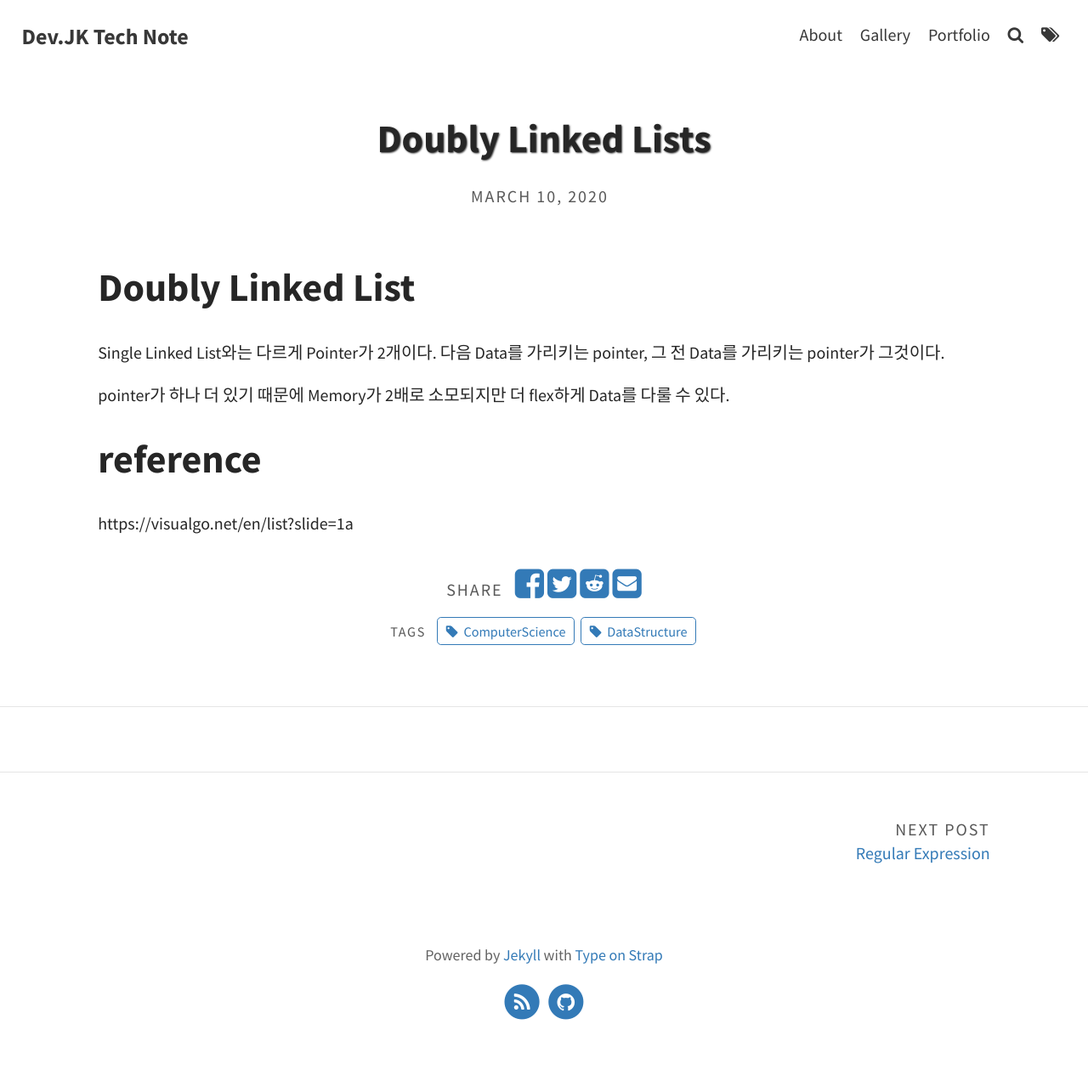
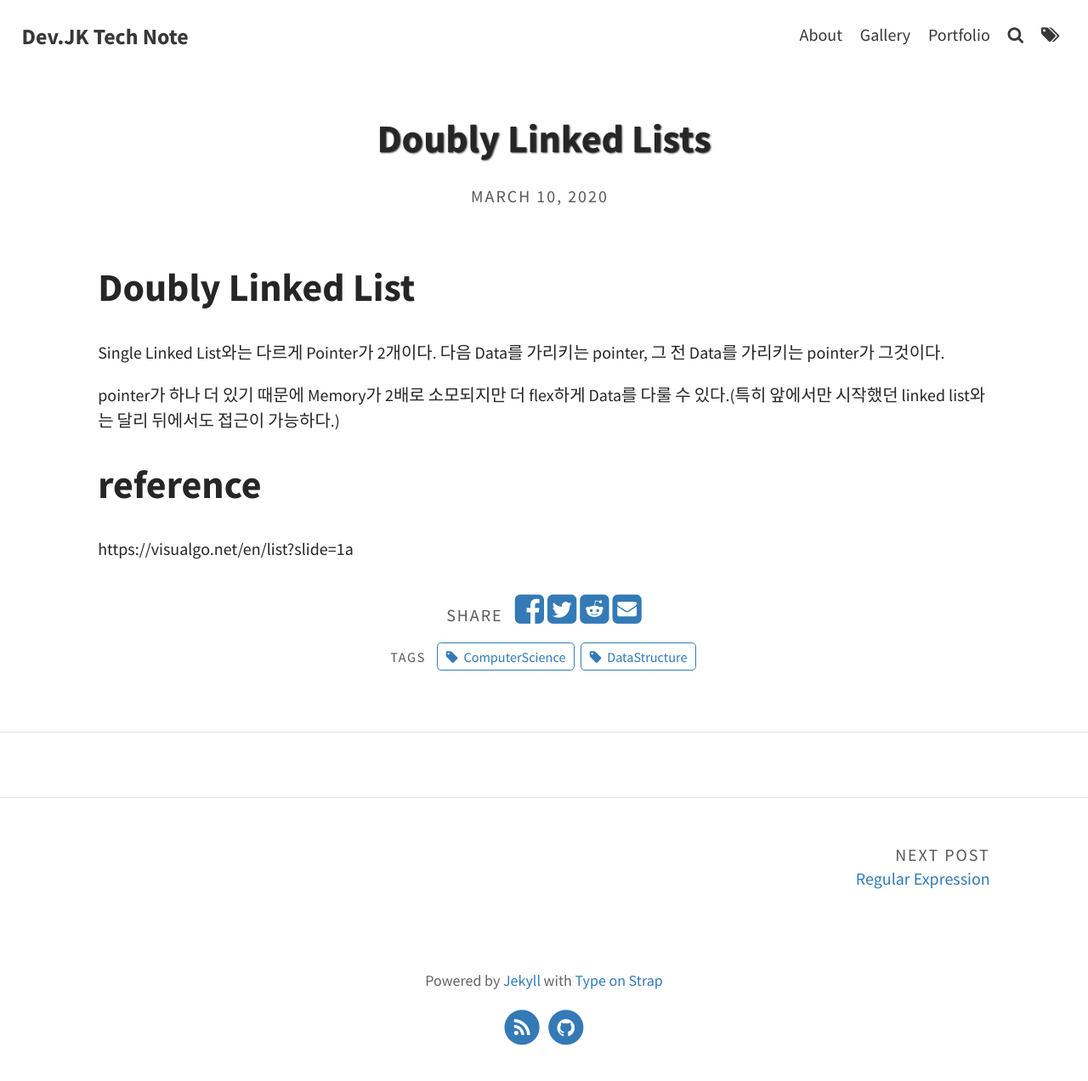
Before and after one commit to Jay-WKJun/Jay-WKJun.github.io, a Jekyll site: the page built from _posts/2020-03-10-Doubly-Linked-Lists.md, in a window 1280 px wide. Shown: the whole page at 85% size. Built offline with Jekyll 4.4.1, drawn with Linux system fonts in a browser that asks for light colours; comment, search, counter and statistics services are not loaded; before the commit the page ends 1242 px from its top, so only the background shows below that.

Commit message:
just add some DLL

```diff
--- a/_posts/2020-03-10-Doubly-Linked-Lists.md
+++ b/_posts/2020-03-10-Doubly-Linked-Lists.md
@@ -9,7 +9,7 @@ excerpt_separator: <!--more-->
 
 Single Linked List와는 다르게 Pointer가 2개이다. 다음 Data를 가리키는 pointer, 그 전 Data를 가리키는 pointer가 그것이다.
 
-pointer가 하나 더 있기 때문에 Memory가 2배로 소모되지만 더 flex하게 Data를 다룰 수 있다.
+pointer가 하나 더 있기 때문에 Memory가 2배로 소모되지만 더 flex하게 Data를 다룰 수 있다.(특히 앞에서만 시작했던 linked list와는 달리 뒤에서도 접근이 가능하다.)
 
 # reference
 
```
